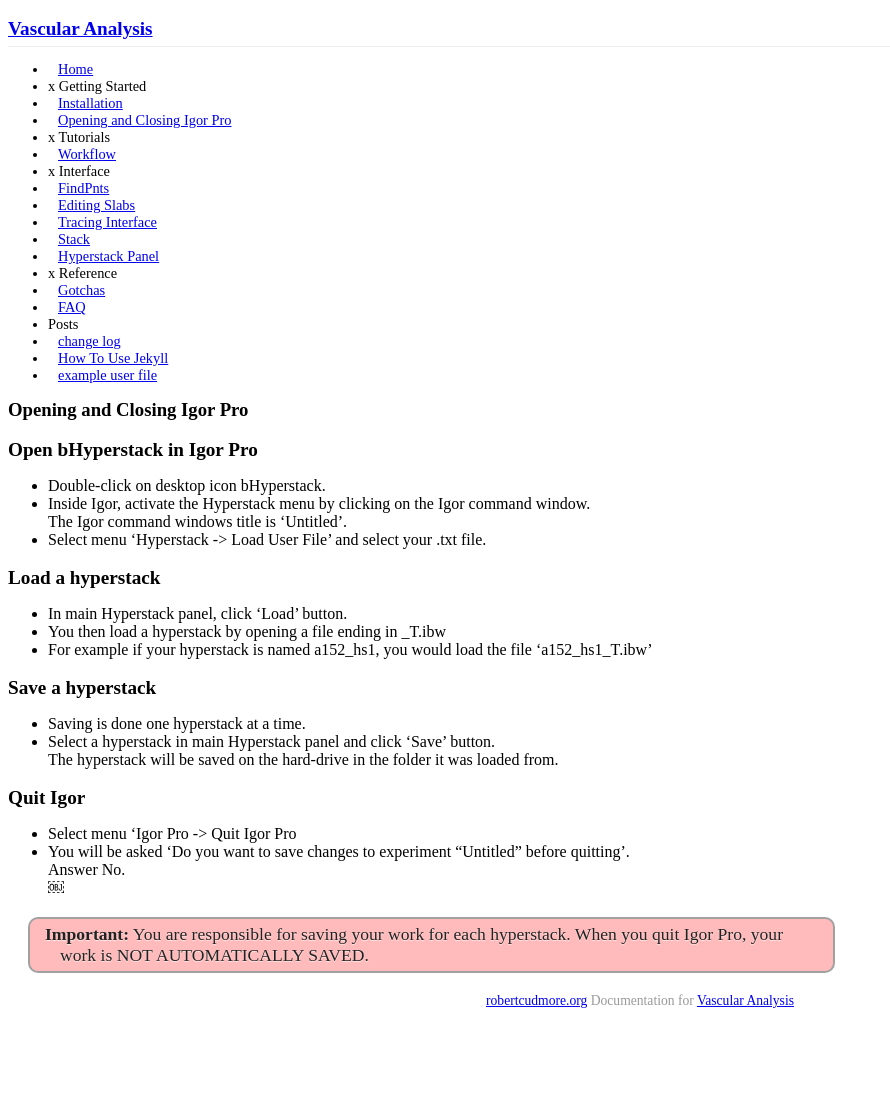
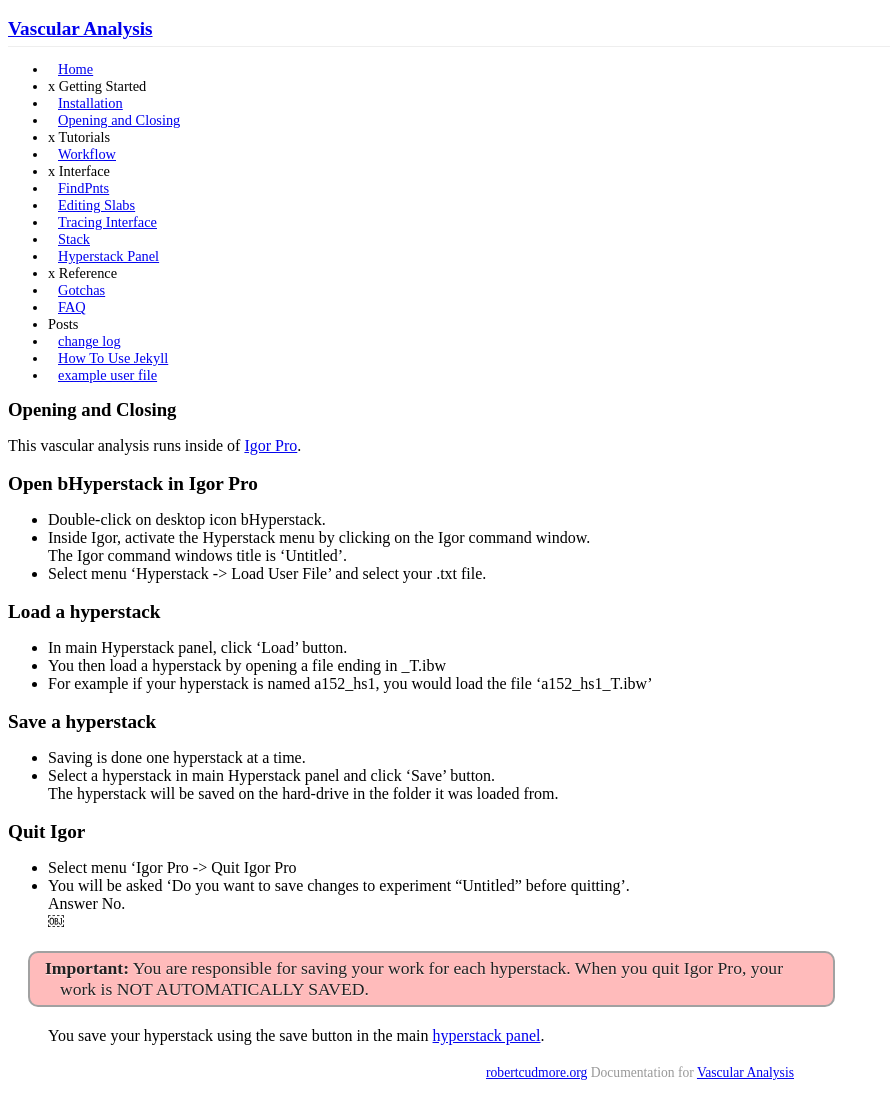
Before and after one commit to cudmore/Vascular-Analysis, a Jekyll site: the page built from _posts/2015-01-30-opening-and-closing.md, in a window 1280 px wide. Shown: the whole page, without its empty margins (0-890 px from the left). Built offline with Jekyll 4.4.1, drawn with Linux system fonts in a browser that asks for light colours; Markdown is read by kramdown in place of the engine named in the settings; a style sheet for code colours, icons or effects is not loaded; before the commit the page ends 1029 px from its top, so only the background shows below that.

Commit message:
Update and rename 2015-01-30-opening-and-closing-igor-pro.md to 2015-01-30-opening-and-closing.md

```diff
--- a/_posts/2015-01-30-opening-and-closing-igor-pro.md
+++ b/_posts/2015-01-30-opening-and-closing.md
@@ -1,10 +1,12 @@
 ---
 layout: page
-title: "Opening and Closing Igor Pro"
+title: "Opening and Closing"
 category: gettingstarted
 date: 2015-01-30 22:38:12
 order: 3
 ---
+
+This vascular analysis runs inside of [Igor Pro][1].
 
 ####Open bHyperstack in Igor Pro
 - Double-click on desktop icon bHyperstack.
@@ -29,3 +31,8 @@ order: 3
     ￼
 
 <p class="important"><strong>Important:</strong> You are responsible for saving your work for each hyperstack. When you quit Igor Pro, your work is NOT AUTOMATICALLY SAVED.</p>
+
+> You save your hyperstack using the save button in the main [hyperstack panel][2].
+
+[1]: http://wavemetrics.com
+[2]: /Vascular-Analysis/hyperstack-panel/ "hyperstack panel"
```
